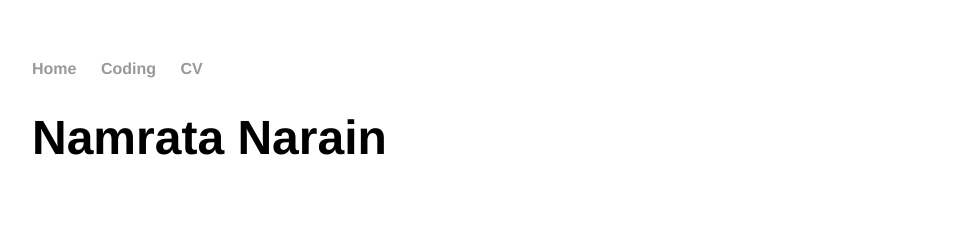
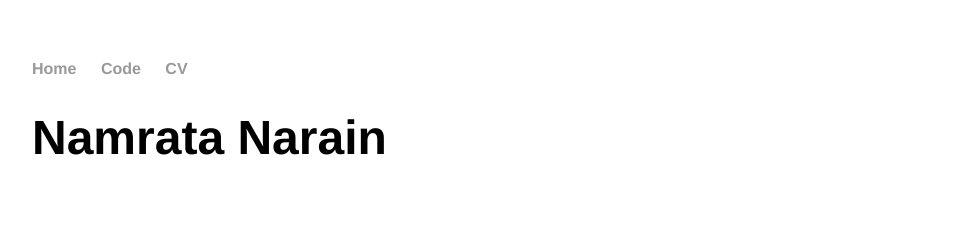
Before and after one commit to namsaxena/namsaxena.github.io, a Jekyll site: the page index.html, which Jekyll copies as it is, in a window 1280 px wide. Shown: the top 229 px of the page, without its empty margins (160-1118 px from the left). Built offline with Jekyll 4.4.1, drawn with Linux system fonts in a browser that asks for light colours.

Commit message:
Update index.html

```diff
--- a/index.html
+++ b/index.html
@@ -10,7 +10,7 @@
 			<nav>
 	    		<ul>
 	        		<li><a href="/">Home</a></li>
-	        		<li><a href="/blog">Coding</a></li>
+	        		<li><a href="/blog">Code</a></li>
 				<li><a href="/cv">CV</a></li>
 	    		</ul>
 			</nav>
```
